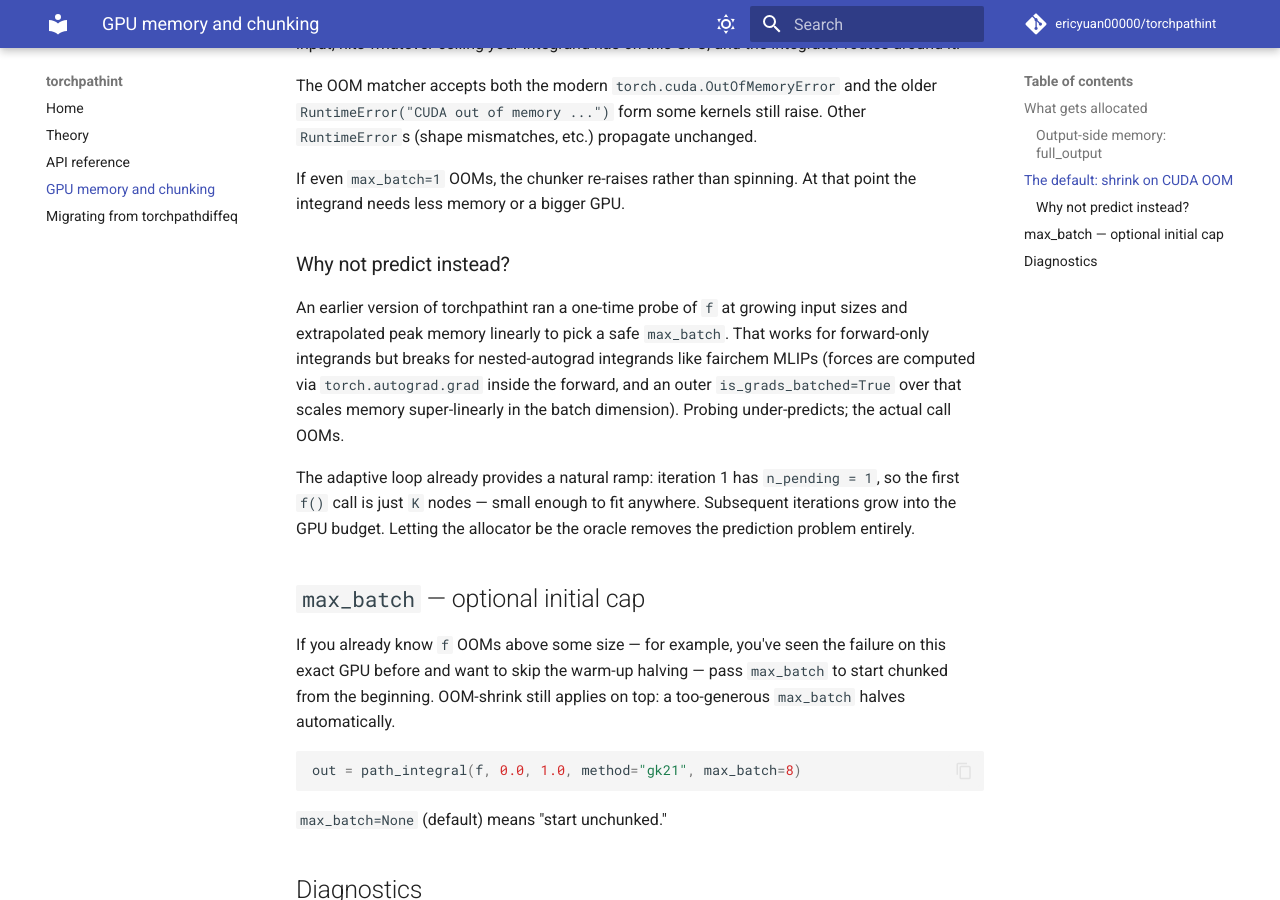
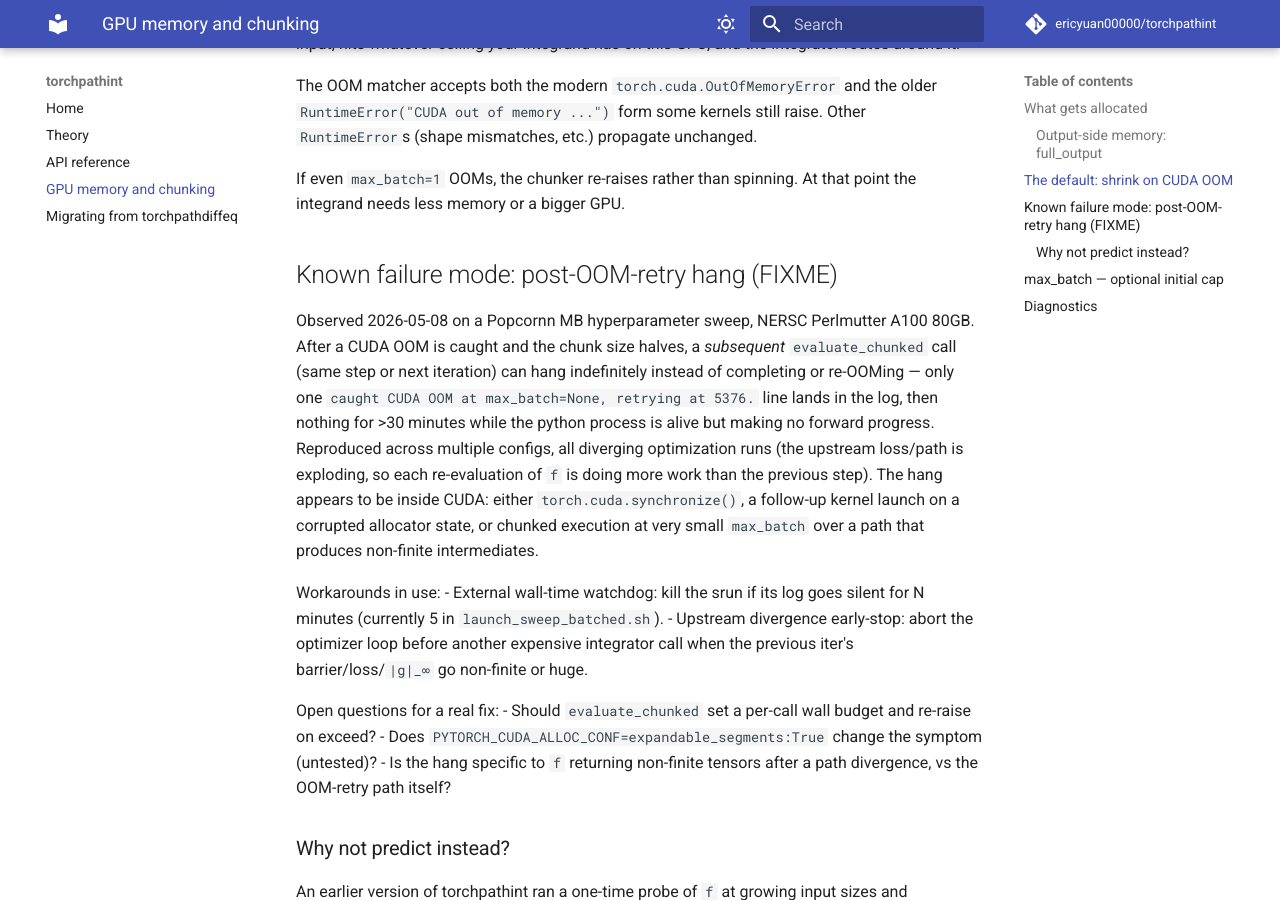
Before and after one commit to ericyuan00000/torchpathint, an MkDocs documentation site: the page built from docs/memory.md, in a window 1280 px wide and 900 px high, scrolled down 1096 px. Built offline with MkDocs 1.6.1 and Material for MkDocs 9.7.7, drawn with Linux system fonts in a browser that asks for light colours; comment, search, counter and statistics services are not loaded.

Commit message:
docs: document post-OOM-retry hang failure mode
Observed during a Popcornn MB sweep: on diverging paths, evaluate_chunked
catches the first CUDA OOM and halves max_batch, but a subsequent call
hangs indefinitely with no further log output instead of completing or
re-OOMing. Capture the symptom, the in-use workarounds (silence
watchdog, divergence early-stop), and the open questions so the FIXME
isn't lost.

FIXME comment in the source points readers at the docs section.

Co-Authored-By: Claude Opus 4.7 <noreply@anthropic.com>

```diff
--- a/docs/memory.md
+++ b/docs/memory.md
@@ -55,6 +55,36 @@ unchanged.
 If even `max_batch=1` OOMs, the chunker re-raises rather than spinning.
 At that point the integrand needs less memory or a bigger GPU.
 
+## Known failure mode: post-OOM-retry hang (FIXME)
+
+Observed 2026-05-08 on a Popcornn MB hyperparameter sweep, NERSC Perlmutter
+A100 80GB. After a CUDA OOM is caught and the chunk size halves, a
+*subsequent* `evaluate_chunked` call (same step or next iteration) can hang
+indefinitely instead of completing or re-OOMing — only one
+`caught CUDA OOM at max_batch=None, retrying at 5376.` line lands in the
+log, then nothing for >30 minutes while the python process is alive but
+making no forward progress. Reproduced across multiple configs, all
+diverging optimization runs (the upstream loss/path is exploding, so each
+re-evaluation of `f` is doing more work than the previous step). The hang
+appears to be inside CUDA: either `torch.cuda.synchronize()`, a follow-up
+kernel launch on a corrupted allocator state, or chunked execution at very
+small `max_batch` over a path that produces non-finite intermediates.
+
+Workarounds in use:
+- External wall-time watchdog: kill the srun if its log goes silent for
+  N minutes (currently 5 in `launch_sweep_batched.sh`).
+- Upstream divergence early-stop: abort the optimizer loop before another
+  expensive integrator call when the previous iter's barrier/loss/`|g|_∞`
+  go non-finite or huge.
+
+Open questions for a real fix:
+- Should `evaluate_chunked` set a per-call wall budget and re-raise on
+  exceed?
+- Does `PYTORCH_CUDA_ALLOC_CONF=expandable_segments:True` change the
+  symptom (untested)?
+- Is the hang specific to `f` returning non-finite tensors after a path
+  divergence, vs the OOM-retry path itself?
+
 ### Why not predict instead?
 
 An earlier version of torchpathint ran a one-time probe of `f` at growing
```
Also changed, not shown: 1 other file.
